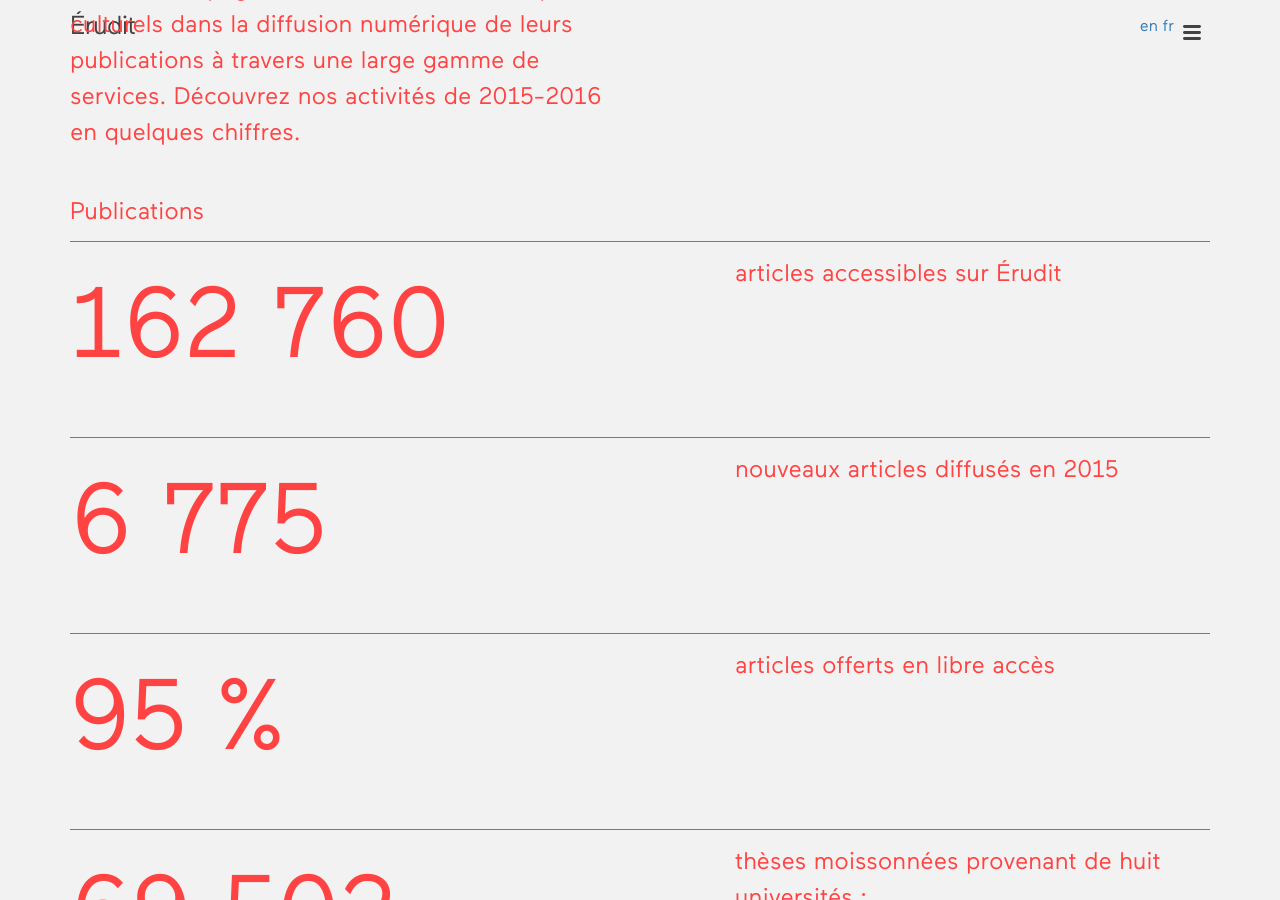
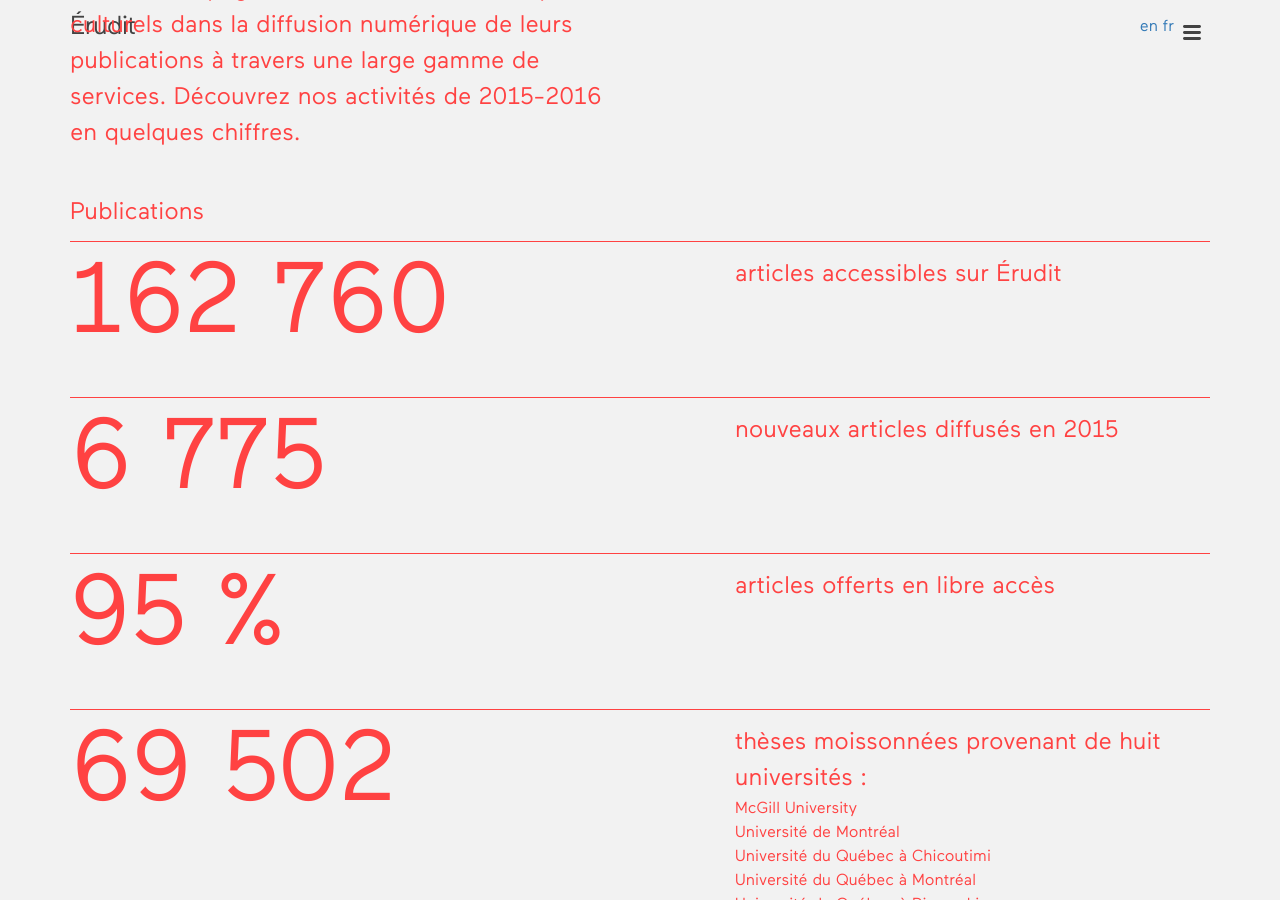
Before and after one commit to sssoz/annual-report-2016, a Jekyll site: the page built from index.html, in a window 1280 px wide and 900 px high, scrolled down 4403 px. Built offline with Jekyll 4.4.1, drawn with Linux system fonts in a browser that asks for light colours; some web fonts are replaced.

Commit message:
Adjust En quelques chiffres section spacing

```diff
--- a/_sass/_02-quelques-chiffres.scss
+++ b/_sass/_02-quelques-chiffres.scss
@@ -25,12 +25,13 @@
     > li {
       border-top: 1px solid $coral;
       padding: 15px;
-      padding-bottom: 30px;
+      padding-bottom: 40px;
 
       &:nth-child(odd) {
         @extend .text-xl;
         @extend .col-md-7;
         padding-left: 0;
+        line-height: 1;
       }
 
       &:nth-child(even) {
@@ -216,6 +217,7 @@
             @extend .row;
 
             dt {
+              line-height: 1;
               @extend .text-md;
               @extend .col-sm-4;
             }
@@ -242,6 +244,7 @@
 
         dt {
           color: #000;
+          line-height: 1;
           @extend .col-sm-4;
         }
 
```
